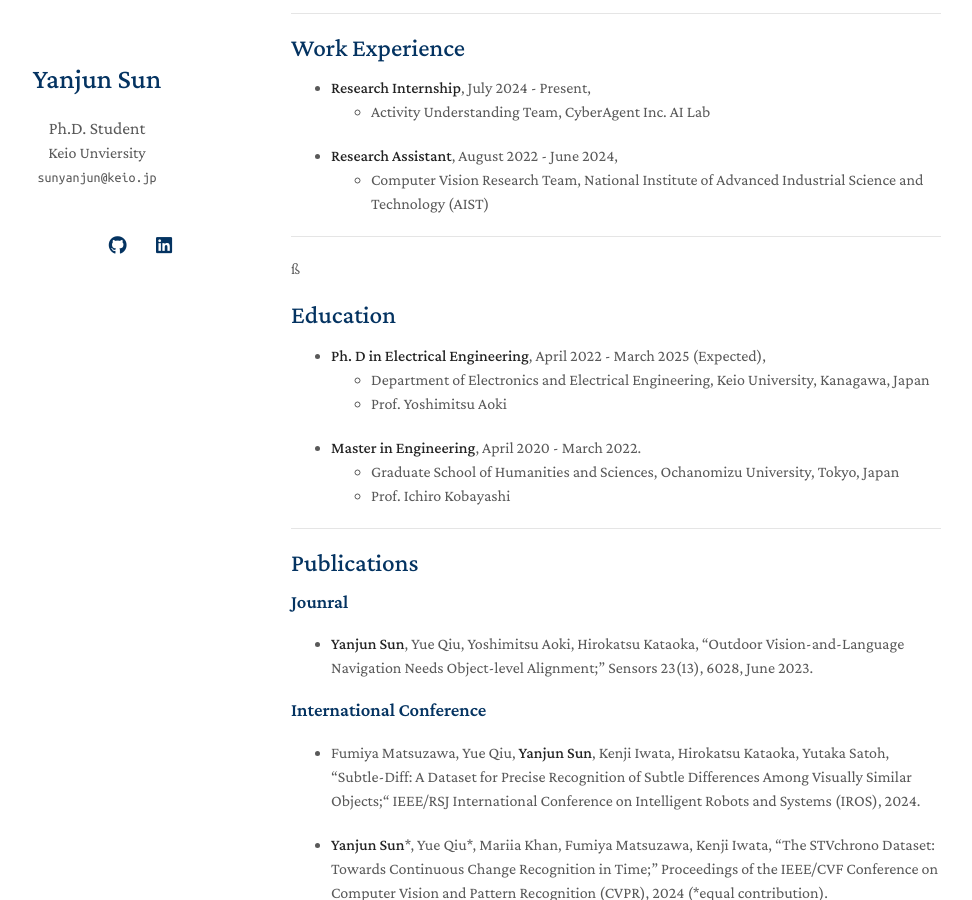
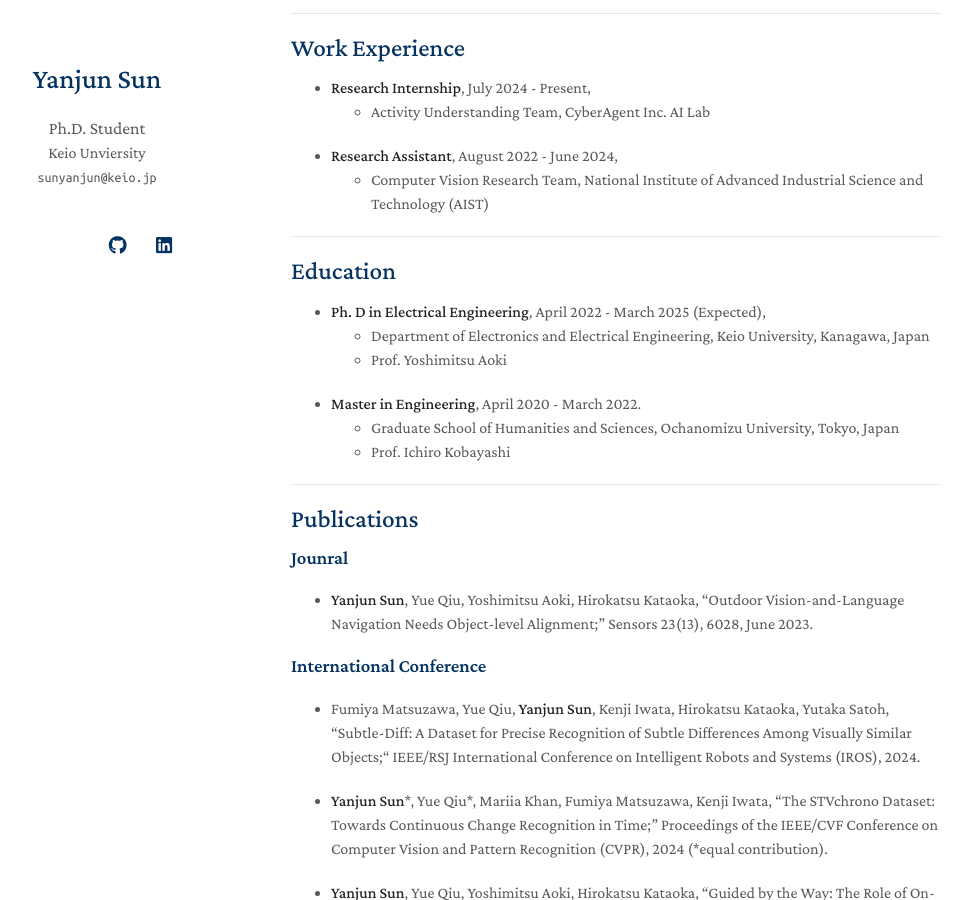
Before and after one commit to AuderySun/AudreySun.github.io, a Jekyll site: the page built from index.md, in a window 1280 px wide and 900 px high, scrolled down 548 px. Shown: the whole window, without its empty margins (179-1151 px from the left). Built offline with Jekyll 4.4.1, drawn with Linux system fonts in a browser that asks for light colours; nearby versions of some CDN libraries; a style sheet for code colours, icons or effects is not loaded; our own code applies the rules of GitHub Pages for plain Markdown files.

```diff
--- a/index.md
+++ b/index.md
@@ -31,7 +31,6 @@ I am a Ph.D. Student at Keio University, supervised by [Yoshimitsu Aoki](https:/
   - Computer Vision Research Team, National Institute of Advanced Industrial Science and Technology (AIST)
 
 ---
-ß
 ## Education
 
 - **Ph. D in Electrical Engineering**,  April 2022 - March 2025 (Expected),
```
